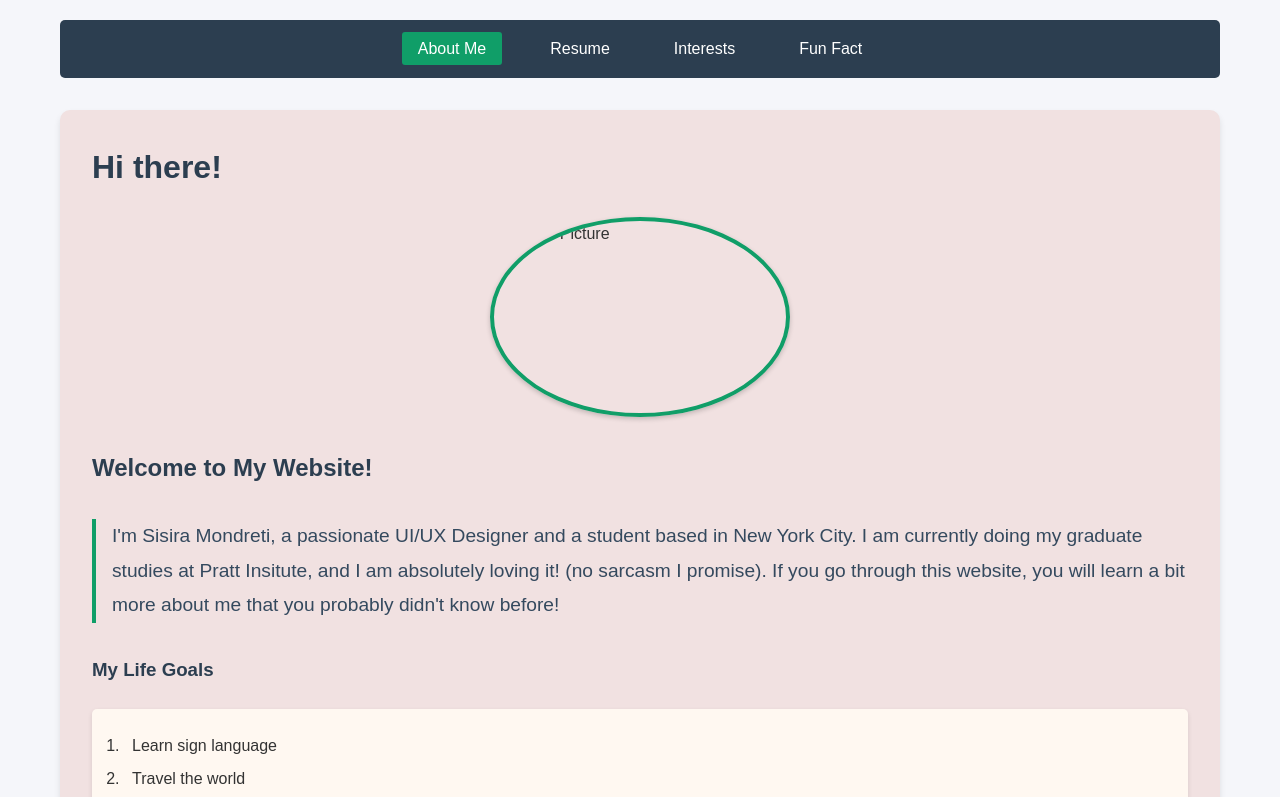
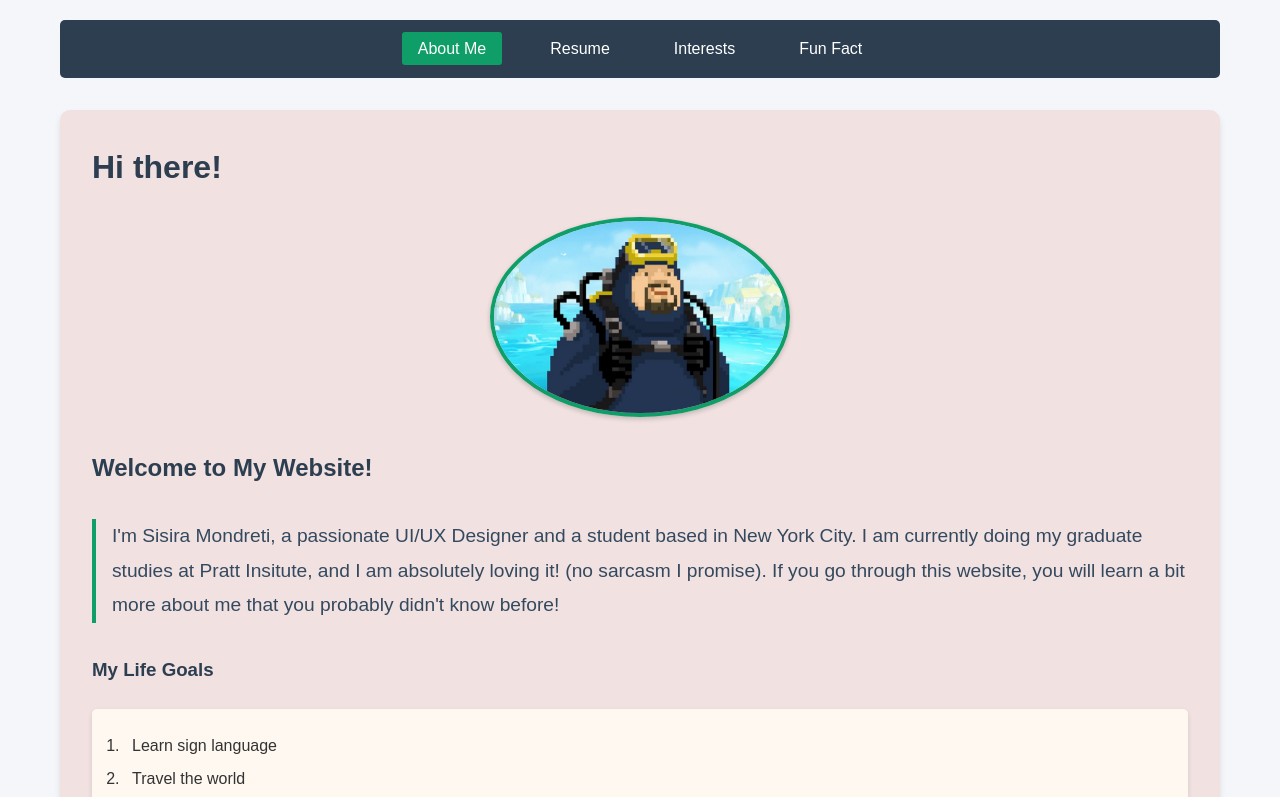
Before and after one commit to sisiramondreti/sisiramondreti.github.io, a plain HTML site: page index.html in a window 1280 px wide. Shown: the top 797 px of the page. Drawn offline with Linux system fonts and the light colour scheme.

Commit message:
Update index.html

```diff
--- a/index.html
+++ b/index.html
@@ -18,7 +18,7 @@
 
     <main>
         <h1>Hi there!</h1>
-        <img src="/sisiramondreti/sisiramondreti.github.io/blob/main/dave.jpg" alt="Profile Picture" class="profile-pic">
+        <img src="dave.jpg" alt="Profile Picture" class="profile-pic">
 
 
         <section class="about-content">
```
